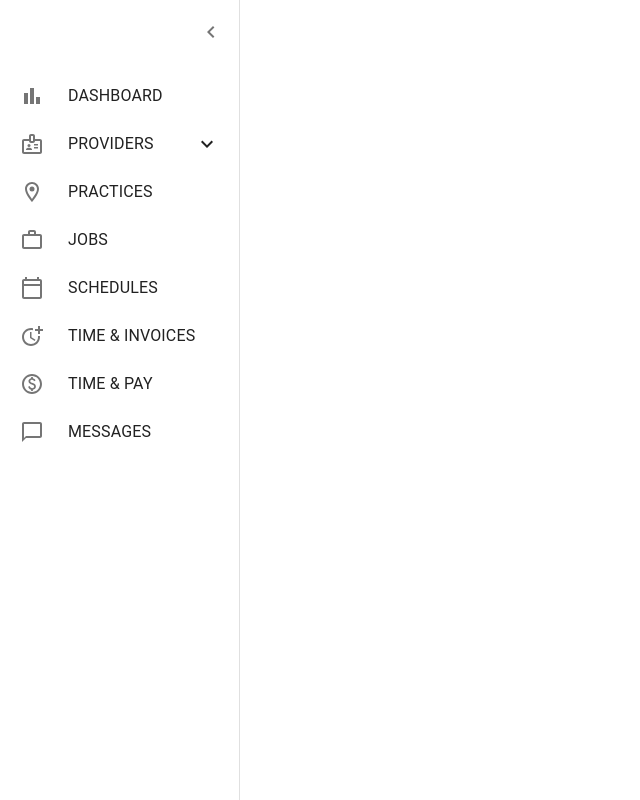
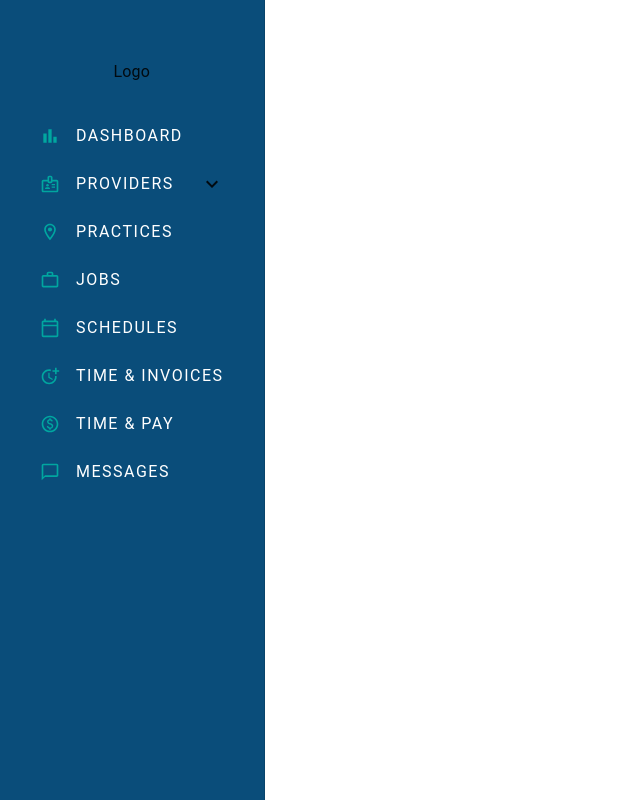
Before and after one commit to Onelky/menu-test, a React (Create React App) app: page / in a window 1280 px wide. Shown: the whole page, without its empty margins (0-640 px from the left). Built offline with nearby package versions, Linux system fonts and the light colour scheme.

Commit message:
add font and color styles to drawer

```diff
--- a/src/components/Layout/DrawerItem.tsx
+++ b/src/components/Layout/DrawerItem.tsx
@@ -9,14 +9,16 @@ import List from '@mui/material/List'
 import Collapse from '@mui/material/Collapse'
 import ExpandMore from '@mui/icons-material/ExpandMore'
 import ExpandLess from '@mui/icons-material/ExpandLess'
+import { useTheme } from '@mui/material/styles'
 
 type DrawerItemProps = {
   item: MenuItem
   open: boolean
 }
 const DrawerItem: FC<DrawerItemProps> = ({ item, open: isDrawerOpen }) => {
+  const theme = useTheme()
+  const [openSubmenu, setOpenSubmenu] = useState(false)
   const { iconName, label, subItems } = item
-  const [openSubmenu, setOpenSubmenu] = useState(false)
   const hasSubItems = !!subItems?.length
 
   const Icon = iconName && MUIcon[iconName]
@@ -59,23 +61,49 @@ const DrawerItem: FC<DrawerItemProps> = ({ item, open: isDrawerOpen }) => {
           sx={{
             minHeight: 48,
             justifyContent: isDrawerOpen ? 'initial' : 'center',
-            px: 2.5
+            px: 2.5,
+            ':hover': {
+              backgroundColor: 'transparent',
+              '& .MuiTypography-root': {
+                color: theme.customColors.lightBlue
+              },
+              '& svg': {
+                fill: theme.customColors.lightBlue
+              }
+            }
           }}
         >
           {iconName && (
             <ListItemIcon
               sx={{
                 minWidth: 0,
-                mr: isDrawerOpen ? 3 : 'auto',
+                mr: isDrawerOpen ? 2 : 'auto',
                 justifyContent: 'center'
               }}
             >
-              {Icon && <Icon />}
+              {Icon && (
+                <Icon
+                  sx={{
+                    fontSize: 20,
+                    color: isDrawerOpen
+                      ? theme.palette.secondary.main
+                      : theme.palette.common.white
+                  }}
+                />
+              )}
             </ListItemIcon>
           )}
           <ListItemText
             primary={label.toUpperCase()}
-            sx={{ opacity: isDrawerOpen ? 1 : 0 }}
+            sx={{
+              opacity: isDrawerOpen ? 1 : 0,
+              fontSize: { lg: 14 },
+              color: 'white',
+              fontWeight: 300, // todo: change when selected
+              span: {
+                letterSpacing: '1.5px'
+              }
+            }}
           />
 
           {collapseIcon}
--- a/src/components/Layout/Layout.tsx
+++ b/src/components/Layout/Layout.tsx
@@ -1,17 +1,14 @@
 import React, { type FC, type PropsWithChildren } from 'react'
 import { useTheme } from '@mui/material/styles'
 import Box from '@mui/material/Box'
-import Toolbar from '@mui/material/Toolbar'
 import List from '@mui/material/List'
 import IconButton from '@mui/material/IconButton'
-import MenuIcon from '@mui/icons-material/Menu'
 import ChevronLeftIcon from '@mui/icons-material/ChevronLeft'
 import ChevronRightIcon from '@mui/icons-material/ChevronRight'
-import { AppBar, Drawer, DrawerHeader } from './styledComponents'
+import { Drawer, DrawerHeader } from './styledComponents'
 import { menuItems } from './types'
 import DrawerItem from './DrawerItem'
 
-// todo: improve opening/closing mechanism
 // todo: add styles
 // todo: add logo
 
@@ -19,48 +16,36 @@ const Layout: FC<PropsWithChildren> = ({ children }) => {
   const theme = useTheme()
   const [open, setOpen] = React.useState(true)
 
-  const handleDrawerOpen = () => {
-    setOpen(true)
-  }
-
-  const handleDrawerClose = () => {
-    setOpen(false)
+  const toggleOpen = () => {
+    setOpen(!open)
   }
 
   return (
-    <Box sx={{ display: 'flex' }}>
-      <AppBar position="fixed" open={open}>
-        <Toolbar>
-          <IconButton
-            color="inherit"
-            aria-label="open drawer"
-            onClick={handleDrawerOpen}
-            edge="start"
-            sx={{
-              marginRight: 5,
-              ...(open && { display: 'none' })
-            }}
-          >
-            <MenuIcon />
-          </IconButton>
-        </Toolbar>
-      </AppBar>
+    <Box sx={{ display: 'flex', position: 'relative' }}>
       <Drawer variant="permanent" open={open}>
-        <DrawerHeader>
-          <IconButton onClick={handleDrawerClose}>
-            {theme.direction === 'rtl' ? (
-              <ChevronRightIcon />
-            ) : (
-              <ChevronLeftIcon />
-            )}
-          </IconButton>
-        </DrawerHeader>
+        <DrawerHeader>Logo</DrawerHeader>
+
         <List>
           {menuItems.map((item) => (
-            <DrawerItem key={item.label} item={item} open />
+            <DrawerItem key={item.label} item={item} open={open} />
           ))}
         </List>
       </Drawer>
+      <IconButton
+        onClick={toggleOpen}
+        aria-label={(open ? 'open' : 'close') + ' drawer'}
+        edge="end"
+        sx={{
+          color: open
+            ? theme.palette.secondary.main
+            : theme.palette.common.white,
+          position: 'absolute',
+          left: open ? 230 : 60,
+          top: 24
+        }}
+      >
+        {open ? <ChevronLeftIcon /> : <ChevronRightIcon />}
+      </IconButton>
       <Box component="main" sx={{ flexGrow: 1, p: 3 }}>
         {children}
       </Box>
--- a/src/components/Layout/styledComponents.ts
+++ b/src/components/Layout/styledComponents.ts
@@ -1,12 +1,12 @@
 import { CSSObject, styled, Theme } from '@mui/material/styles'
-import { AppBarProps as MuiAppBarProps } from '@mui/material/AppBar/AppBar'
-import MuiAppBar from '@mui/material/AppBar'
 import MuiDrawer from '@mui/material/Drawer'
 
 const drawerWidth = 240
 
 const openedMixin = (theme: Theme): CSSObject => ({
-  width: drawerWidth,
+  minWidth: drawerWidth,
+  backgroundColor: theme.palette.primary.main,
+  padding: '40px 20px',
   transition: theme.transitions.create('width', {
     easing: theme.transitions.easing.sharp,
     duration: theme.transitions.duration.enteringScreen
@@ -15,6 +15,8 @@ const openedMixin = (theme: Theme): CSSObject => ({
 })
 
 const closedMixin = (theme: Theme): CSSObject => ({
+  backgroundColor: theme.palette.primary.main,
+  paddingTop: 20,
   transition: theme.transitions.create('width', {
     easing: theme.transitions.easing.sharp,
     duration: theme.transitions.duration.leavingScreen
@@ -29,34 +31,10 @@ const closedMixin = (theme: Theme): CSSObject => ({
 export const DrawerHeader = styled('div')(({ theme }) => ({
   display: 'flex',
   alignItems: 'center',
-  justifyContent: 'flex-end',
-  padding: theme.spacing(0, 1),
+  justifyContent: 'center',
+  padding: theme.spacing(1, 1),
   // necessary for content to be below app bar
   ...theme.mixins.toolbar
-}))
-
-interface AppBarProps extends MuiAppBarProps {
-  open?: boolean
-}
-
-export const AppBar = styled(MuiAppBar, {
-  shouldForwardProp: (prop) => prop !== 'open'
-})<AppBarProps>(({ theme, open }) => ({
-  zIndex: theme.zIndex.drawer + 1,
-  backgroundColor: 'transparent',
-  boxShadow: 'none',
-  transition: theme.transitions.create(['width', 'margin'], {
-    easing: theme.transitions.easing.sharp,
-    duration: theme.transitions.duration.leavingScreen
-  }),
-  ...(open && {
-    marginLeft: drawerWidth,
-    width: `calc(100% - ${drawerWidth}px)`,
-    transition: theme.transitions.create(['width', 'margin'], {
-      easing: theme.transitions.easing.sharp,
-      duration: theme.transitions.duration.enteringScreen
-    })
-  })
 }))
 
 export const Drawer = styled(MuiDrawer, {
```
